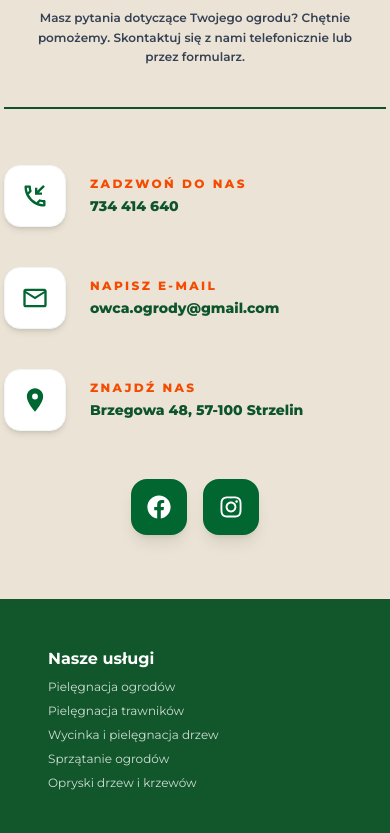
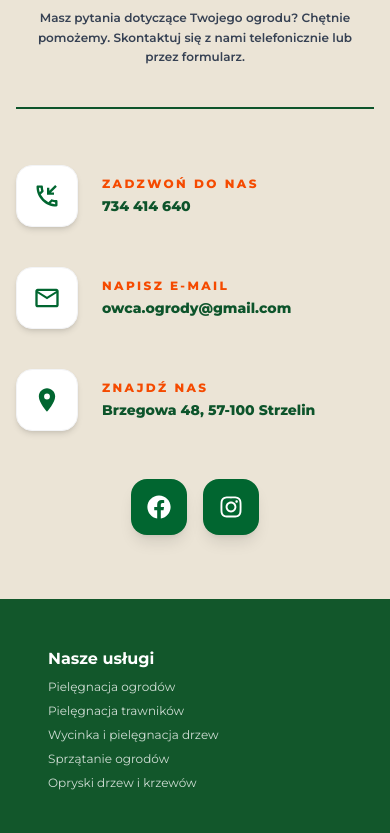
Before and after one commit to MstowskaSandra/gardener-website, a React (Vite) app: page /kontakt in a window 390 px wide. Shown: the part 1188-2021 px from the top of the page. Built offline with nearby package versions, Linux system fonts and the light colour scheme; a web font is replaced by a local one.

Commit message:
fix(contact): prevent horizontal overflow and fix centering on iOS

```diff
--- a/src/components/ContactForm.jsx
+++ b/src/components/ContactForm.jsx
@@ -60,7 +60,7 @@ export const ContactForm = () => {
   };
 
   return (
-    <Reveal delay={0.3} className=" order-1 lg:order-2 w-full" width="100%">
+    <Reveal delay={0.3} className=" order-1 lg:order-2 w-full">
       <div className="bg-white p-4 sm:p-6 lg:p-12 rounded-4xl shadow-2xl border border-gray-200">
         <h3 className="text-xl font-extrabold text-green-900 mb-8 uppercase tracking-tight text-center">
           Zadaj pytanie
--- a/src/pages/Contact.jsx
+++ b/src/pages/Contact.jsx
@@ -22,7 +22,7 @@ const Contact = () => {
         />
       </Helmet>
 
-      <section className="min-h-screen bg-[#EBE4D6] font-mont">
+      <section className="min-h-screen bg-[#EBE4D6] font-mont overflow-x-hidden">
         <div className="relative h-[35vh] w-full overflow-hidden">
           <div
             className="absolute inset-0 bg-cover bg-center"
@@ -41,7 +41,7 @@ const Contact = () => {
           </div>
         </div>
 
-        <div className="max-w-6xl mx-auto px-1 sm:px-6 lg:px-8 py-16 lg:py-24">
+        <div className="max-w-6xl mx-auto px-4 sm:px-6 lg:px-8 py-16 lg:py-24">
           <div className="grid lg:grid-cols-2 gap-16 xl:gap-24 items-start">
             <Reveal delay={0.1} className="order-2 lg:order-1">
               <div className="flex flex-col gap-6 text-green-900">
@@ -90,7 +90,7 @@ const Contact = () => {
                       <p className="text-xs font-black uppercase tracking-[0.2em] text-orange-600 mb-1">
                         Napisz e-mail
                       </p>
-                      <p className="text-sm lg:text-xl font-extrabold text-wrap">
+                      <p className="text-sm lg:text-xl font-extrabold break-all sm:break-normal">
                         owca.ogrody@gmail.com
                       </p>
                     </div>
```
